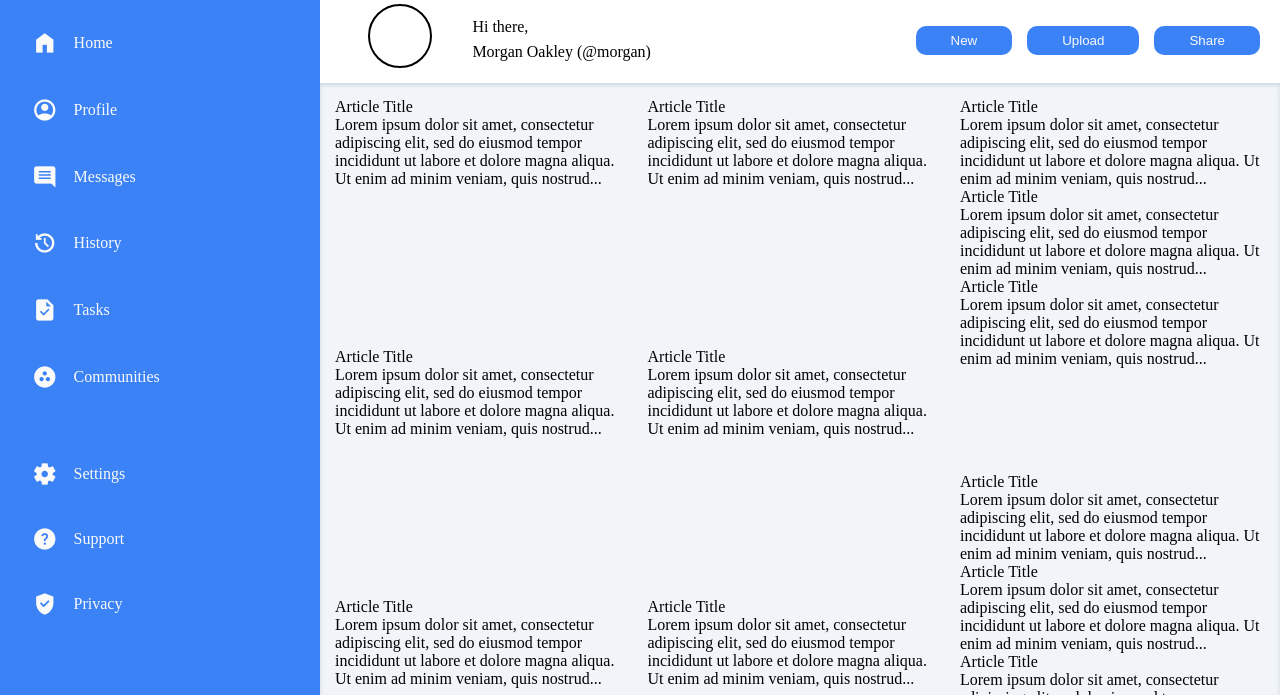
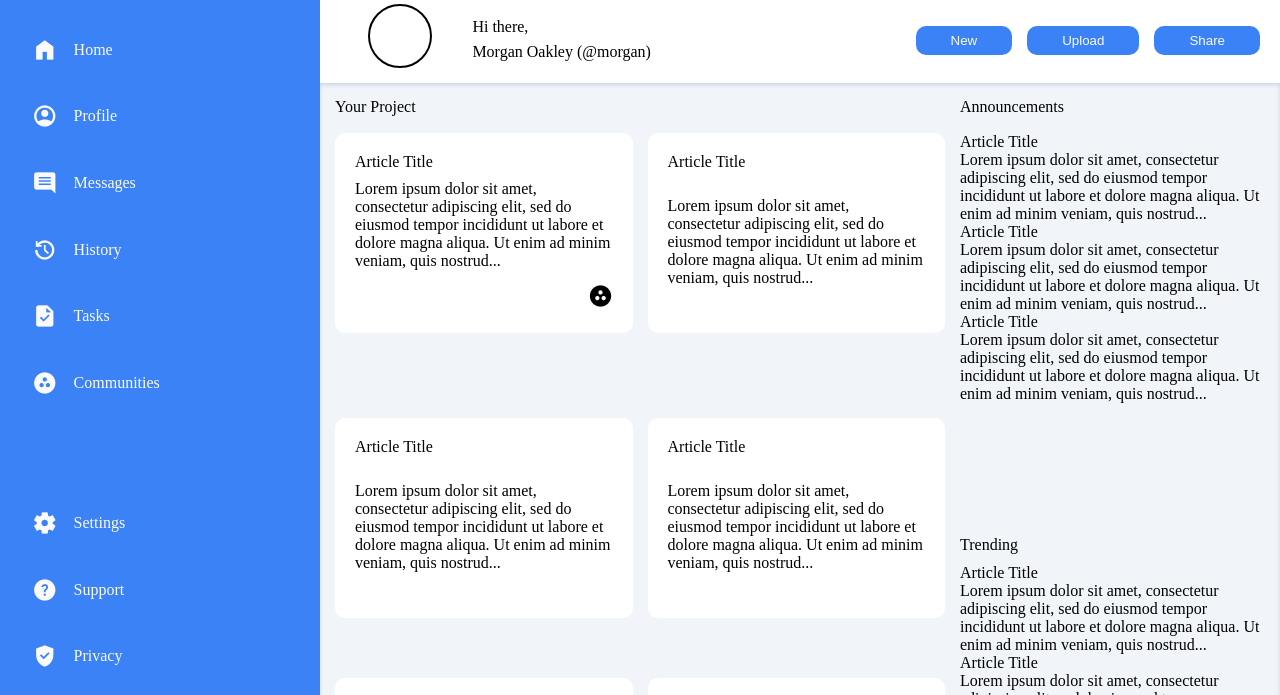
Before and after one commit to fedebram/admin-dashboard, a plain HTML site: page index.html in a window 1280 px wide. Shown: the part 89-784 px from the top of the page. Drawn offline with nearby package versions, Linux system fonts and the light colour scheme.

Commit message:
Project done

```diff
--- a/index.html
+++ b/index.html
@@ -64,11 +64,14 @@
             </div>
         </div>
         <div class="main">
+            <div class="title-project">Your Project</div>
+            <div class="title-announce">Announcements</div>
             <div class="project">
                 <div class="card">
                     <p class="title">Article Title</p>
                     <p>Lorem ipsum dolor sit amet, consectetur adipiscing elit, sed do eiusmod tempor incididunt ut
                         labore et dolore magna aliqua. Ut enim ad minim veniam, quis nostrud...</p>
+                    <span class="material-symbols-outlined">communities</span>
                 </div>
                 <div class="card">
                     <p class="title">Article Title</p>
@@ -114,6 +117,7 @@
                 </div>
             </div>
             <div class="trend">
+                <div class="title-trend">Trending</div>
                 <div class="card">
                     <p class="title">Article Title</p>
                     <p>Lorem ipsum dolor sit amet, consectetur adipiscing elit, sed do eiusmod tempor incididunt ut
--- a/styles.css
+++ b/styles.css
@@ -178,16 +178,20 @@ button {
     grid-column: 2 / 3;
     display: grid;
     grid-template-columns: 2fr 1fr;
-    grid-template-rows: 1fr 1fr;
+    grid-template-rows: 20px 1fr 1fr;
     gap: 15px;
     padding: 15px;
     background-color: #f1f5f9;
     box-shadow: inset 0 2px 4px #cbd5e1;
+}
 
+.title-project {
+    grid-row: 1 / 2;
+    grid-column: 1 / 2;
 }
 
 .project {
-    grid-row: 1 / 3;
+    grid-row: 2 / 4;
     grid-column: 1 / 2;
     display: grid;
     grid-template-columns: repeat(auto-fit, minmax(250px, 1fr));
@@ -196,19 +200,36 @@ button {
 }
 
 .project .card {
-    height: 200px;
+    max-height: 200px;
+    max-width: 350px;
+    background-color: white;
+    border-radius: 10px;
+    padding: 20px;
+    display: grid;
+    box-sizing: border-box;
 }
 
-.announce {
+.card span {
+    justify-self: end;
+}
+
+.title-announce {
     grid-row: 1 / 2;
     grid-column: 2 / 3;
 }
 
-.trend {
+.announce {
     grid-row: 2 / 3;
     grid-column: 2 / 3;
 }
 
+.trend {
+    grid-row: 3 / 4;
+    grid-column: 2 / 3;
+}
+.title-trend {
+    margin-bottom: 10px;
+}
 .material-symbols-outlined {
   font-variation-settings:
   'FILL' 1,
```
